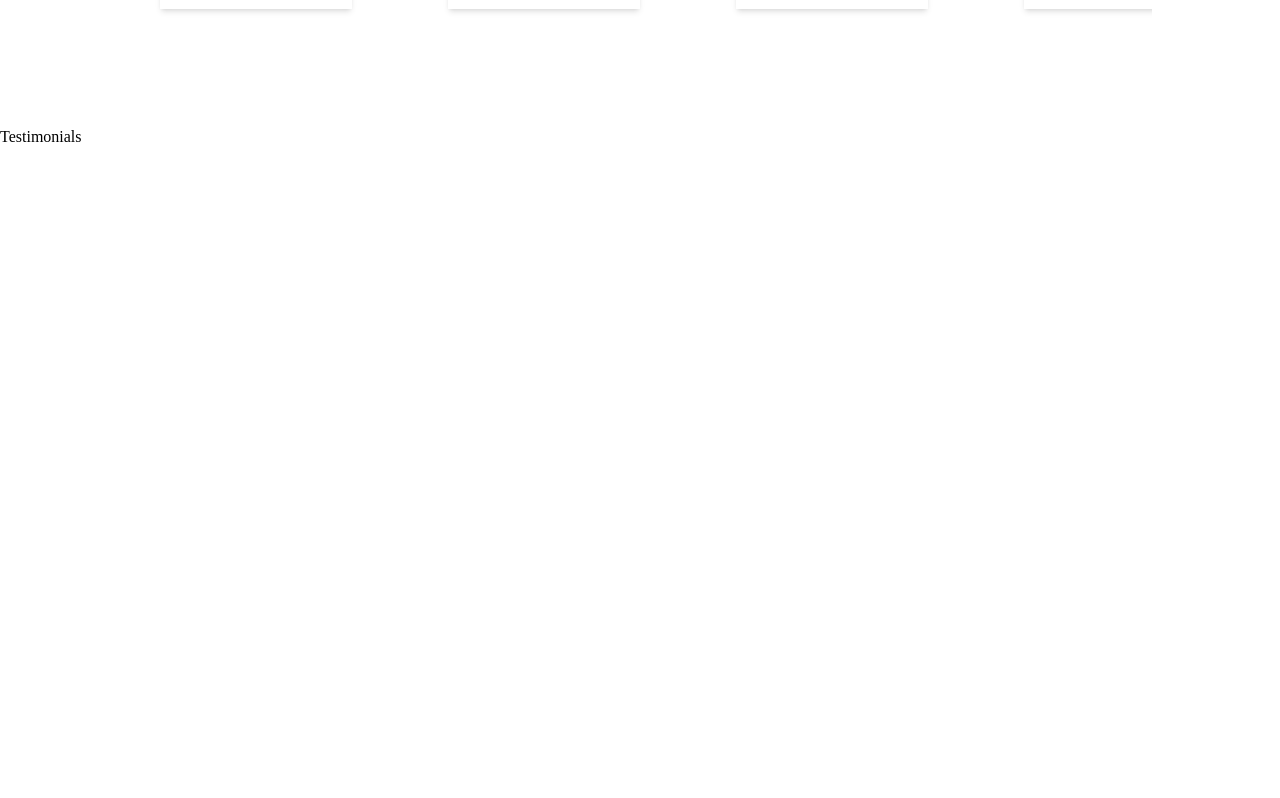
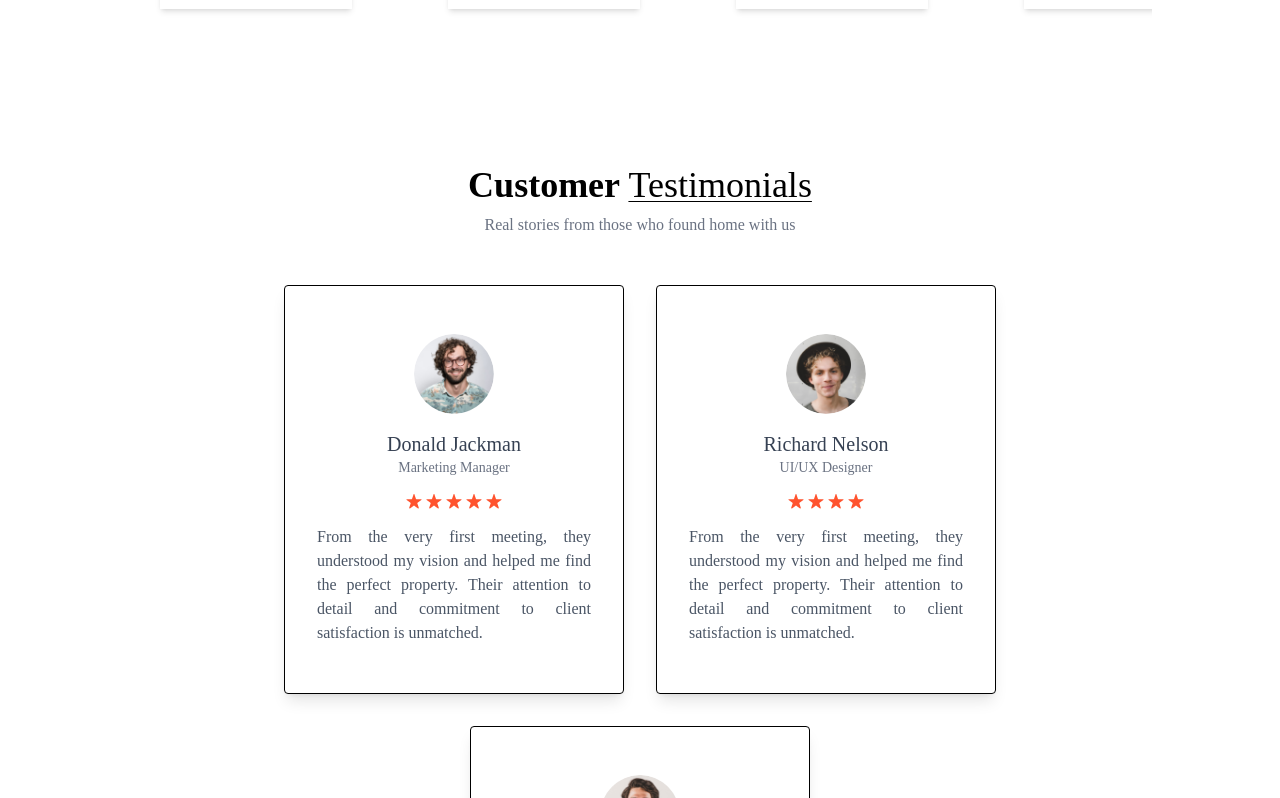
Before and after one commit to samirjkhadka/ByteState, a React (Vite) app: page / in a window 1280 px wide. Shown: the part 2282-3080 px from the top of the page. Before the commit the page ends 2431 px from the top, so only its background shows below. Built offline with nearby package versions, Linux system fonts and the light colour scheme; a web font is replaced by a local one.

Commit message:
testimonials section complete

```diff
--- a/index.html
+++ b/index.html
@@ -1,5 +1,5 @@
 <!doctype html>
-<html lang="en">
+<html lang="en" class="scroll-smooth">
   <head>
     <meta charset="UTF-8" />
     <link rel="icon" type="image/svg+xml" href="/favicon.svg" />
--- a/src/components/Navbar.jsx
+++ b/src/components/Navbar.jsx
@@ -16,7 +16,7 @@
   }, [showMobileMenu]);
 
   return (
-    <div className=" top-0 left-0 w-full z-10 fixed bg-transparent">
+    <div className=" top-0 left-0 w-full z-10 fixed bg-transparent hover:bg-gray-900">
       <div className="container mx-auto flex justify-between items-center py-4 px-6 md:px-20 lg:px-32 bg-transparent">
         <img src={assets.logo} alt="" className="" />
         <ul className="hidden md:flex gap-7 text-white">
--- a/src/components/Projects.jsx
+++ b/src/components/Projects.jsx
@@ -83,7 +83,7 @@
                     {project.title}
                   </h2>
                   <p className="text-gray-500 text-sm">
-                    {project.price} <span className=""></span>
+                    {project.price} <span className="px-1">|</span>
                     {project.location}
                   </p>
                 </div>
--- a/src/components/Testimonials.jsx
+++ b/src/components/Testimonials.jsx
@@ -1,9 +1,47 @@
-
+import { assets, testimonialsData } from "../assets/assets";
 
 const Testimonials = () => {
   return (
-    <div id="Testimonials">Testimonials</div>
-  )
-}
+    <div
+      id="Testimonials"
+      className="container mx-auto py-10 lg:px-32 w-full overflow-hidden"
+    >
+      <h1 className="text-2xl sm:text-4xl font-bold mb-2 text-center">
+        Customer{" "}
+        <span className="underline underline-offset-4 decoration-1 font-light">
+          Testimonials
+        </span>{" "}
+      </h1>
+      <p className="text-center text-gray-500 mb-12 max-w-80 mx-auto">
+        {" "}
+        Real stories from those who found home with us
+      </p>
+      <div className="flex flex-wrap justify-center gap-8">
+        {testimonialsData.map((testimonial, index) => (
+          <div
+            className="max-w-[340px] border shadow-lg rounded px-8 py-12 text-center"
+            key={index}
+          >
+            <img
+              src={testimonial.image}
+              alt={testimonial.alt}
+              className="w-20 h-20 rounded-full mx-auto mb-4"
+            />
+            <h2 className="text-xl text-gray-700 font-medium">
+              {testimonial.name}
+            </h2>
+            <p className="text-gray-500 mb-4 text-sm">{testimonial.title}</p>
+            <div className="flex justify-center gap-1 text-red-500 mb-4">
+              {Array.from({ length: testimonial.rating }, (item, index) => (
+                <img src={assets.star_icon} alt="" className="" key={index} />
+              ))}
+            </div>
+            <p className="text-gray-600 text-justify">{testimonial.text}</p>
+          </div>
+        ))}
+      </div>
+    </div>
+  );
+};
 
-export default Testimonials
+export default Testimonials;
```
